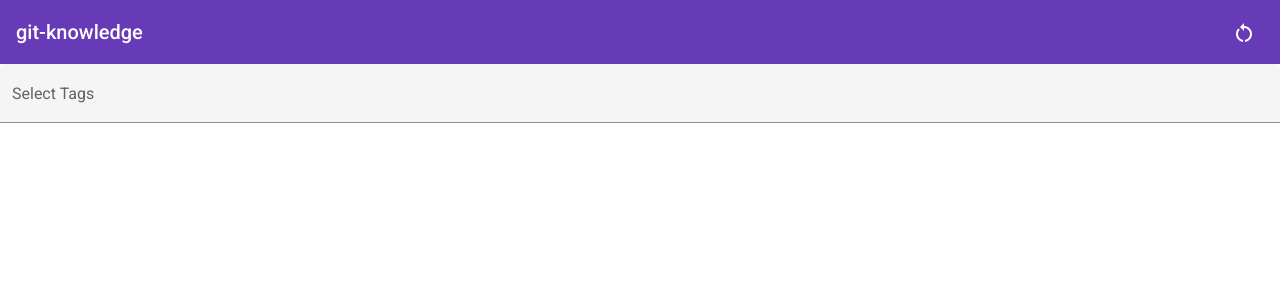
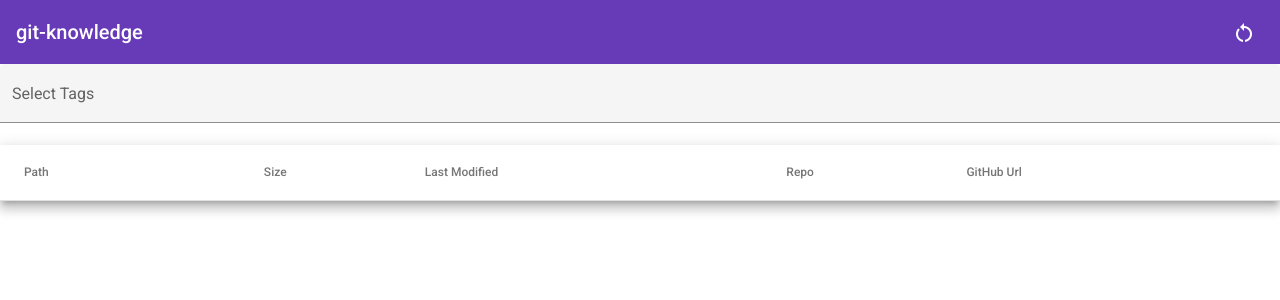
Before and after one commit to digitalreplica/git-knowledge-app, an Angular app: page / in a window 1280 px wide. Shown: the top 300 px of the page. Built offline with nearby package versions, Linux system fonts and the light colour scheme.

Commit message:
note details in sortable table

```diff
--- a/src/app/knowledge.service.ts
+++ b/src/app/knowledge.service.ts
@@ -7,8 +7,10 @@ export interface TokenMap {
 
 export interface NoteDetails {
   path: string;
+  repo: string;
   size: number;
-  html_url: string
+  last_modified: string;
+  html_url: string;
 }
 
 export interface NoteMap {
@@ -44,13 +46,25 @@ export class KnowledgeService {
     return Object.keys(tokens_data).sort()
   }
 
-  getNotes(tagNames: string[]): Set<string> {
+  getNotes(tagNames: string[]): string[] {
     let notes: string[] = tokens_data[tagNames[0]]
     for(var i = 1;i<tagNames.length;i++) {
       notes = notes.filter(function(noteName){
         return (tokens_data[tagNames[i]].indexOf(noteName) >= 0);
       })
     }
-    return new Set(notes)
+    return notes
+  }
+
+  getNotesDetails(tagNames: string[]): NoteDetails[] {
+    let notes: string[] = this.getNotes(tagNames);
+    // Create an array the same size to hold notes details
+    let notesDetails: NoteDetails[] = new Array(notes.length)
+
+    // Look up details and add
+    for(var i = 0;i<notes.length;i++) {
+      notesDetails[i] = notes_data[notes[i]]
+    }
+    return notesDetails
   }
 }
--- a/src/app/note-detail/note-detail.component.html
+++ b/src/app/note-detail/note-detail.component.html
@@ -1,4 +1,4 @@
 <a mat-raised-button color="primary" class="note-url-button"
   href="{{ noteDetails.html_url }}" target="_blank"
->{{ noteName }}</a>
--> {{ noteDetails.html_url }}
+>{{ noteDetails.path }}</a>
+{{ noteDetails.size }} bytes
--- a/src/app/tag-selector/tag-selector.component.css
+++ b/src/app/tag-selector/tag-selector.component.css
@@ -1,3 +1,6 @@
 .example-chip-list {
   width: 100%;
 }
+table {
+  width: 100%;
+}
--- a/src/app/tag-selector/tag-selector.component.html
+++ b/src/app/tag-selector/tag-selector.component.html
@@ -26,8 +26,47 @@
     </mat-option>
   </mat-autocomplete>
 </mat-form-field>
-<mat-selection-list #noteSelection [multiple]="false">
+<table mat-table matSort [dataSource]="dataSource" class="mat-elevation-z8">
+  <!-- Path Column -->
+  <ng-container matColumnDef="path">
+    <th mat-header-cell *matHeaderCellDef mat-sort-header sortActionDescription="Sort by path"> Path </th>
+    <td mat-cell *matCellDef="let note"> {{note.path}} </td>
+  </ng-container>
+
+  <!-- Size Column -->
+  <ng-container matColumnDef="size">
+    <th mat-header-cell *matHeaderCellDef mat-sort-header sortActionDescription="Sort by size" start="desc"> Size </th>
+    <td mat-cell *matCellDef="let note"> {{note.size}} </td>
+  </ng-container>
+
+  <!-- last_modified Column -->
+  <ng-container matColumnDef="last_modified">
+    <th mat-header-cell *matHeaderCellDef mat-sort-header sortActionDescription="Sort by last_modified"> Last Modified </th>
+    <td mat-cell *matCellDef="let note"> {{note.last_modified}} </td>
+  </ng-container>
+
+  <!-- repo Column -->
+  <ng-container matColumnDef="repo">
+    <th mat-header-cell *matHeaderCellDef mat-sort-header sortActionDescription="Sort by repo"> Repo </th>
+    <td mat-cell *matCellDef="let note"> {{note.repo}} </td>
+  </ng-container>
+
+  <!-- html_url Column -->
+  <ng-container matColumnDef="html_url">
+    <th mat-header-cell *matHeaderCellDef> GitHub Url </th>
+    <td mat-cell *matCellDef="let note">
+      <a mat-raised-button color="primary"
+        href="{{ note.html_url }}" target="_blank"
+      >Open <mat-icon>open_in_new</mat-icon></a>
+    </td>
+  </ng-container>
+
+  <tr mat-header-row *matHeaderRowDef="displayedColumns"></tr>
+  <tr mat-row *matRowDef="let row; columns: displayedColumns;"></tr>
+</table>
+
+<!--<mat-selection-list #noteSelection [multiple]="false">
   <mat-list-option *ngFor="let note of taggedNotes" [value]="note">
     <app-note-detail [noteName]="note"></app-note-detail>
   </mat-list-option>
-</mat-selection-list>
+</mat-selection-list>-->
--- a/src/app/tag-selector/tag-selector.component.ts
+++ b/src/app/tag-selector/tag-selector.component.ts
@@ -3,9 +3,11 @@ import {Component, OnInit, ElementRef, ViewChild} from '@angular/core';
 import {FormControl} from '@angular/forms';
 import {MatAutocompleteSelectedEvent} from '@angular/material/autocomplete';
 import {MatChipInputEvent} from '@angular/material/chips';
+import { MatSort, Sort } from '@angular/material/sort';
+import {MatTable,MatTableDataSource} from '@angular/material/table';
 import {Observable} from 'rxjs';
 import {map, startWith} from 'rxjs/operators';
-import { KnowledgeService } from '../knowledge.service';
+import { KnowledgeService, NoteDetails } from '../knowledge.service';
 
 @Component({
   selector: 'app-tag-selector',
@@ -20,9 +22,14 @@ export class TagSelectorComponent implements OnInit {
   filteredTags: Observable<string[]>;
   selectedTags: string[] = [];
   allTags: string[] = [];
-  taggedNotes: Set<string> = new Set([]);
+  taggedNotes: string[] = [];
+  taggedNotesDetails: NoteDetails[] = [];
+  displayedColumns: string[] = ['path', 'size', 'last_modified', 'repo', 'html_url'];
+  dataSource = new MatTableDataSource(this.taggedNotesDetails);
 
   @ViewChild('tagInput') tagInput!: ElementRef<HTMLInputElement>;
+  @ViewChild(MatTable) table!: MatTable<any>;
+  @ViewChild(MatSort) sort!: MatSort;
 
   constructor(private knowledgeService: KnowledgeService) {
     this.filteredTags = this.tagCtrl.valueChanges.pipe(
@@ -33,10 +40,16 @@ export class TagSelectorComponent implements OnInit {
   ngOnInit(): void {
     this.allTags = this.knowledgeService.getTags();
   }
+  ngAfterViewInit() {
+    this.dataSource.sort = this.sort;
+  }
 
   clear() {
     this.selectedTags = []
-    this.taggedNotes = new Set([])
+    this.taggedNotes = []
+    this.taggedNotesDetails = []
+    this.dataSource.data = this.taggedNotesDetails
+    //this.table.renderRows();
 
     // Clear the input value
     this.tagCtrl.setValue(null);
@@ -50,6 +63,9 @@ export class TagSelectorComponent implements OnInit {
       if (this.allTags.indexOf(value) >= 0) {
         this.selectedTags.push(value);
         this.taggedNotes = this.knowledgeService.getNotes(this.selectedTags);
+        this.taggedNotesDetails = this.knowledgeService.getNotesDetails(this.selectedTags);
+        this.dataSource.data = this.taggedNotesDetails
+        //this.table.renderRows();
       }
     }
 
@@ -64,6 +80,9 @@ export class TagSelectorComponent implements OnInit {
     if (index >= 0) {
       this.selectedTags.splice(index, 1);
       this.taggedNotes = this.knowledgeService.getNotes(this.selectedTags);
+      this.taggedNotesDetails = this.knowledgeService.getNotesDetails(this.selectedTags);
+      this.dataSource.data = this.taggedNotesDetails
+      //this.table.renderRows();
     }
   }
 
@@ -72,6 +91,9 @@ export class TagSelectorComponent implements OnInit {
     this.tagInput.nativeElement.value = '';
     this.tagCtrl.setValue(null);
     this.taggedNotes = this.knowledgeService.getNotes(this.selectedTags);
+    this.taggedNotesDetails = this.knowledgeService.getNotesDetails(this.selectedTags);
+    this.dataSource.data = this.taggedNotesDetails
+    //this.table.renderRows();
   }
 
   private _filter(value: string): string[] {
```
Also changed, not shown: src/app/app.module.ts (+13 -10 lines).
